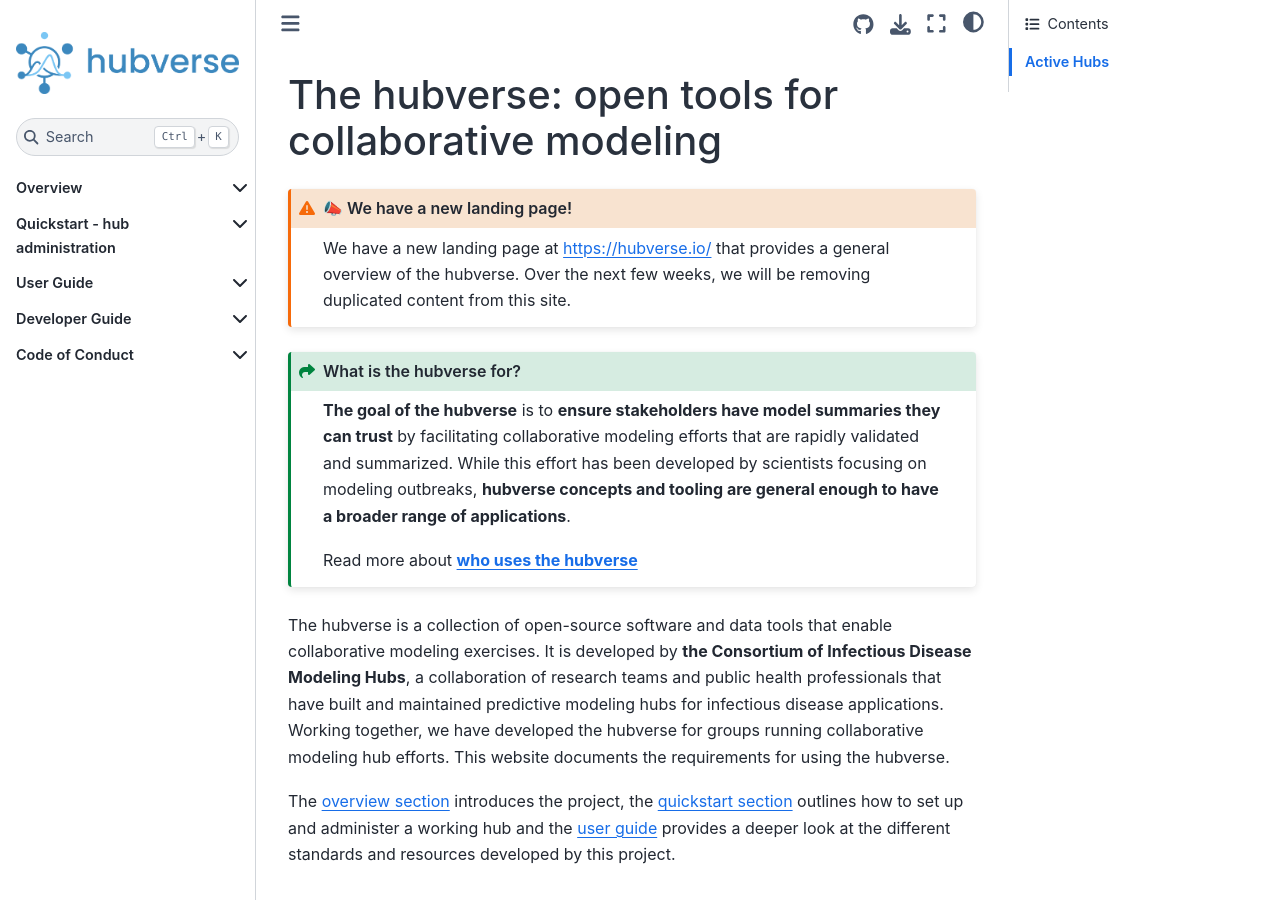
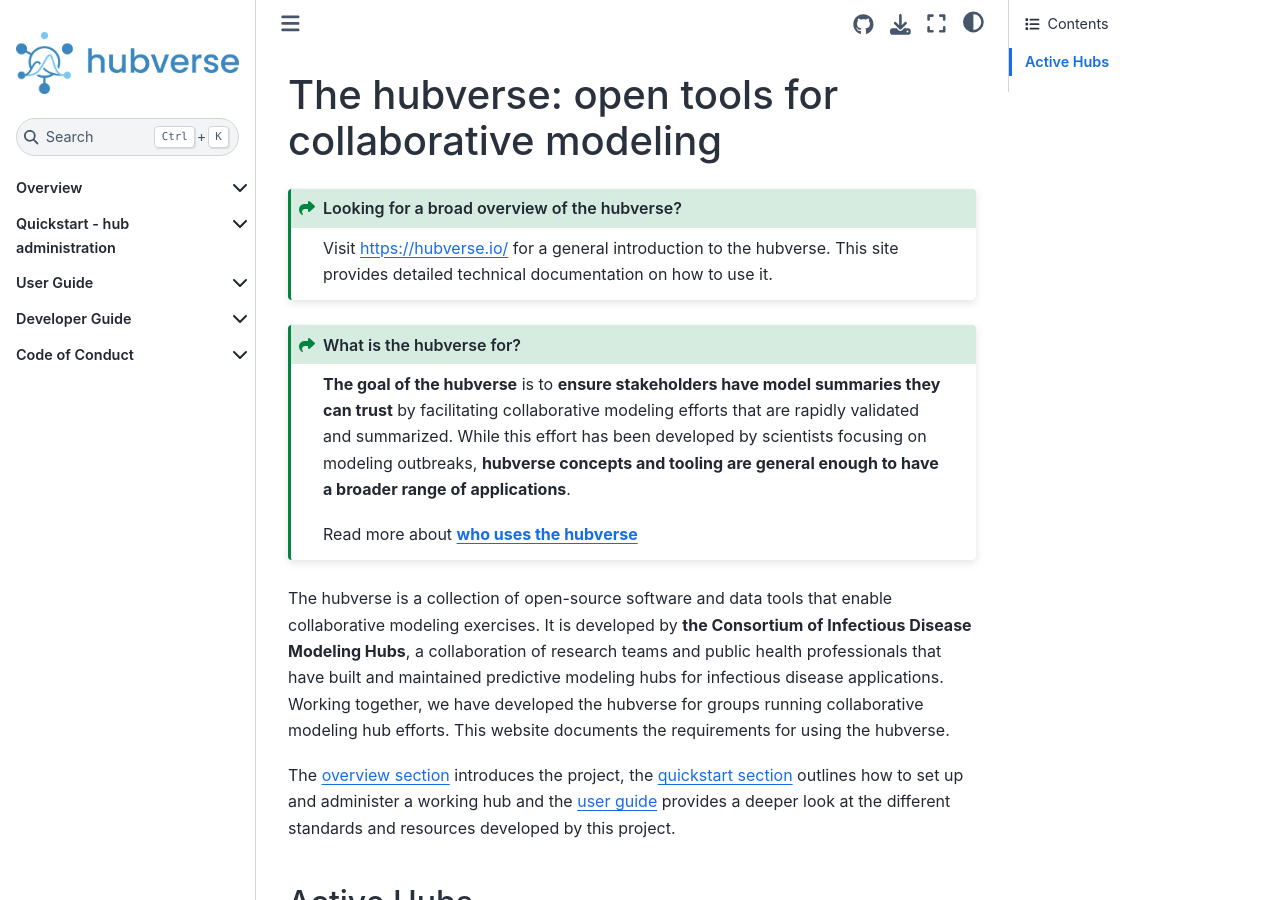
Before and after one commit to hubverse-org/hubDocs, a Sphinx documentation site: the page built from docs/source/index.md, in a window 1280 px wide and 900 px high. Built offline with Sphinx 7.4.7 and the Sphinx Book theme 1.1.4, drawn with Linux system fonts in a browser that asks for light colours; comment, search, counter and statistics services are not loaded.

Commit message:
Update banner pointing to hubverse site

````diff
--- a/docs/source/index.md
+++ b/docs/source/index.md
@@ -1,9 +1,9 @@
 # The hubverse: open tools for collaborative modeling
 
-```{admonition} 📣 We have a new landing page!
-:class: warning
+```{admonition} Looking for a broad overview of the hubverse?
+:class: seealso
 
-We have a new landing page at <https://hubverse.io/> that provides a general overview of the hubverse. Over the next few weeks, we will be removing duplicated content from this site.
+Visit <https://hubverse.io/> for a general introduction to the hubverse. This site provides detailed technical documentation on how to use it.
 ```
 
 ```{admonition} What is the hubverse for?
````
